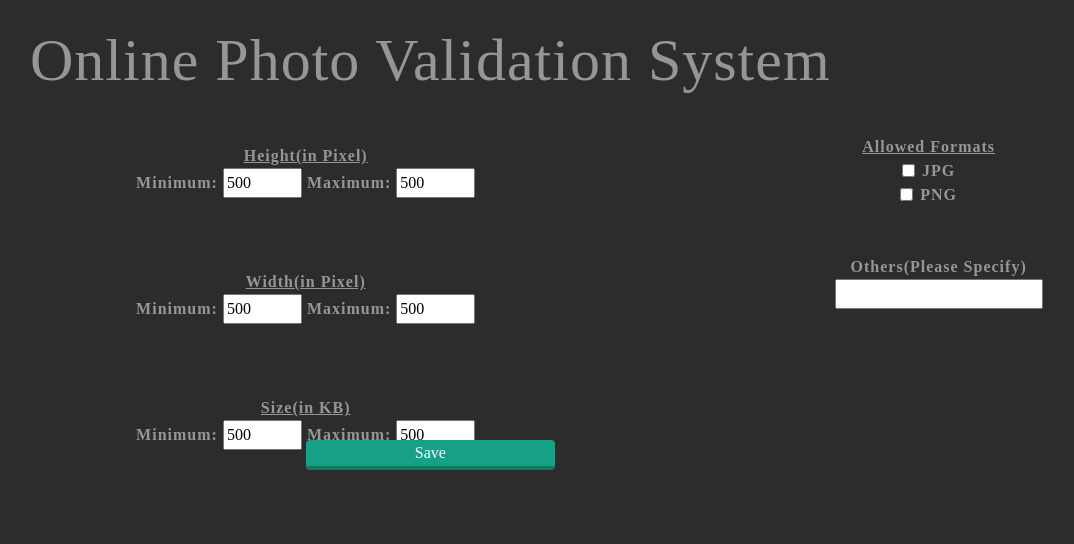
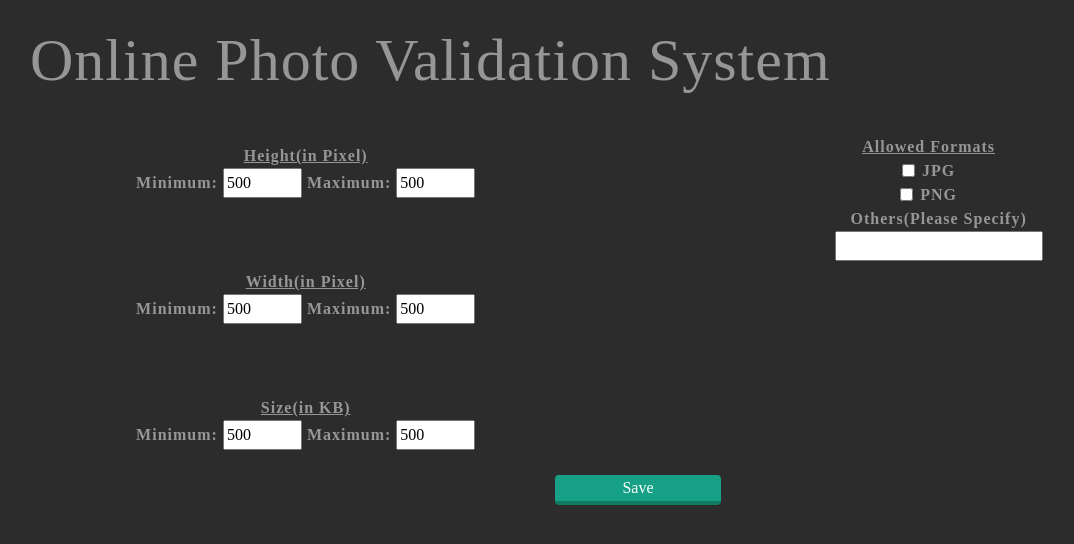
Before and after one commit to Yashasvii/Online-Photo-Validator, a Django app: page /photoValidator/ in a window 1280 px wide, after a click on "Configurations"; the page is wider, and only the part inside the window is pictured. Shown: the part 96-640 px from the top of that part, without its empty margins (55-1129 px from the left). Run offline with Django 3.2, Linux system fonts and the light colour scheme; some libraries are stand-ins or nearby versions.

Commit message:
css refactored

```diff
--- a/api/static/api/css/style.css
+++ b/api/static/api/css/style.css
@@ -47,13 +47,14 @@ margin-left:-30%
   color: #fff;
   background: #16a085;
   border: none;
-  width: 30%;
+  width: 20%;
   height: 10%;
   border-radius: 4px;
   border-bottom: 4px solid #117A60;
   transition: all .2s ease;
   outline: none;
-  margin-top:10%
+  margin-top:20%;
+  margin-left:50%;
 }
 
 #uploadFolder{
--- a/api/templates/api/index1.html
+++ b/api/templates/api/index1.html
@@ -147,7 +147,7 @@
                             <br/>
                             <input type="checkbox" class="form-check-input" id="exampleCheck1">
                             <label class="form-check-label simple-text" for="exampleCheck1">PNG</label>
-                            <br/><br/> <br/>
+                            <br/>
                             <span class="simple-text">Others(Please Specify)</span>
                             <br/>
                             <input type="text">
```
